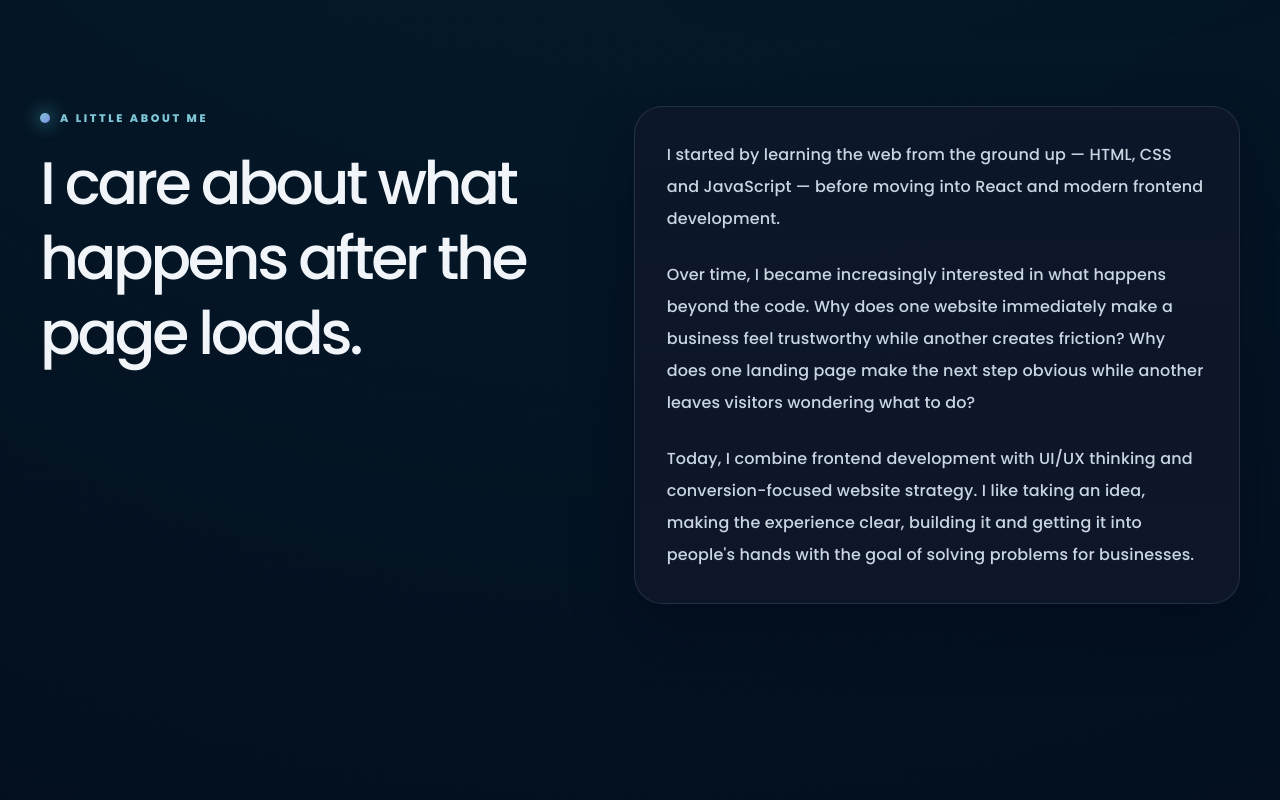
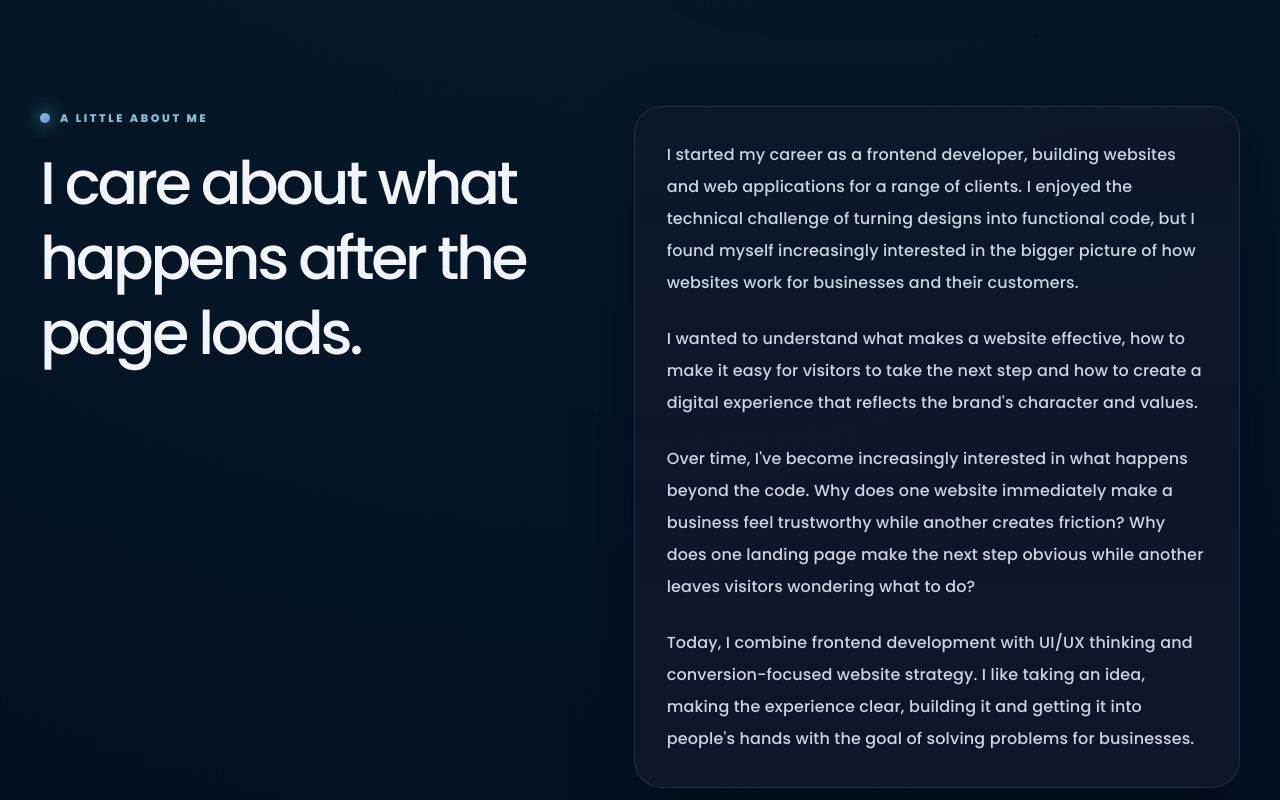
Before and after one commit to Samuel-Oluwafemi/Oluwafemi, a React (Vite) app in the folder Oluwafemi/: page / in a window 1280 px wide. Shown: the part 800-1600 px from the top of the page. Built offline with nearby package versions, Linux system fonts and the light colour scheme.

Commit message:
feat: add new changes to about section

```diff
--- a/Oluwafemi/src/components/sections/About.jsx
+++ b/Oluwafemi/src/components/sections/About.jsx
@@ -33,16 +33,23 @@ export default function About() {
             }}
           >
             <p className="text-sm leading-8 text-slate-300 sm:text-base">
-              I started by learning the web from the ground up — HTML, CSS and
-              JavaScript — before moving into React and modern frontend
-              development.
+              I started my career as a frontend developer, building websites and
+              web applications for a range of clients. I enjoyed the technical
+              challenge of turning designs into functional code, but I found
+              myself increasingly interested in the bigger picture of how
+              websites work for businesses and their customers.
             </p>
             <p className="mt-6 text-sm leading-8 text-slate-300 sm:text-base">
-              Over time, I became increasingly interested in what happens beyond
-              the code. Why does one website immediately make a business feel
-              trustworthy while another creates friction? Why does one landing
-              page make the next step obvious while another leaves visitors
-              wondering what to do?
+              I wanted to understand what makes a website effective, how to make
+              it easy for visitors to take the next step and how to create a
+              digital experience that reflects the brand's character and values.
+            </p>
+            <p className="mt-6 text-sm leading-8 text-slate-300 sm:text-base">
+              Over time, I've become increasingly interested in what happens
+              beyond the code. Why does one website immediately make a business
+              feel trustworthy while another creates friction? Why does one
+              landing page make the next step obvious while another leaves
+              visitors wondering what to do?
             </p>
             <p className="mt-6 text-sm leading-8 text-slate-300 sm:text-base">
               Today, I combine frontend development with UI/UX thinking and
```
